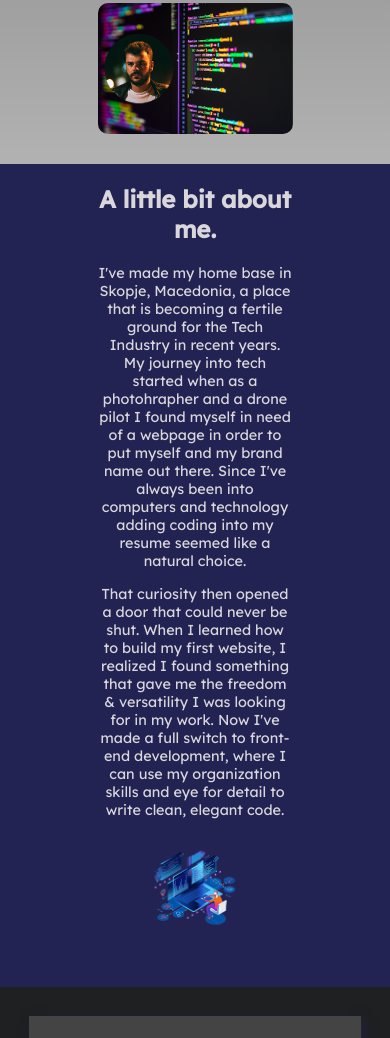
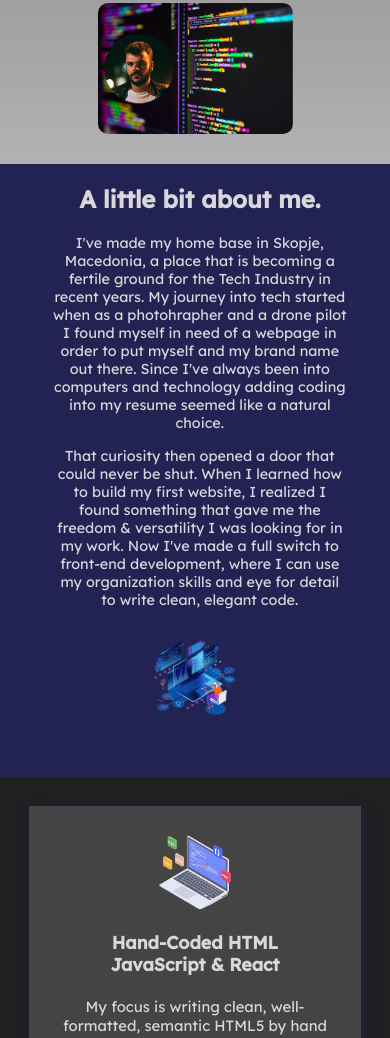
Before and after one commit to Bojan-Spasovski/bojan-spasovski-website, a plain HTML site: page index.html in a window 390 px wide. Shown: the part 507-1545 px from the top of the page. Drawn offline with Linux system fonts and the light colour scheme; a web font is replaced by a local one.

Commit message:
added margin in inner-content-section-two article

```diff
--- a/css/media-queries.css
+++ b/css/media-queries.css
@@ -530,6 +530,12 @@
     width: 100%;
   }
 
+  .inner-content-section-two article {
+    width: 100%;
+    margin: 0 1rem 0 2rem;
+    padding: 0 5rem 0 5rem;
+  }
+
   /*Section 3 Skills Mobile*/
 
   .skill-cards {
```
